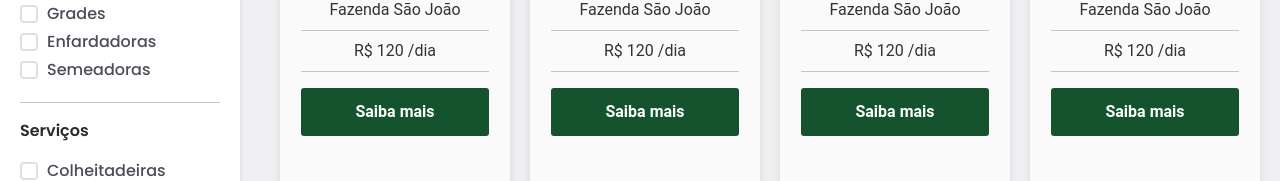
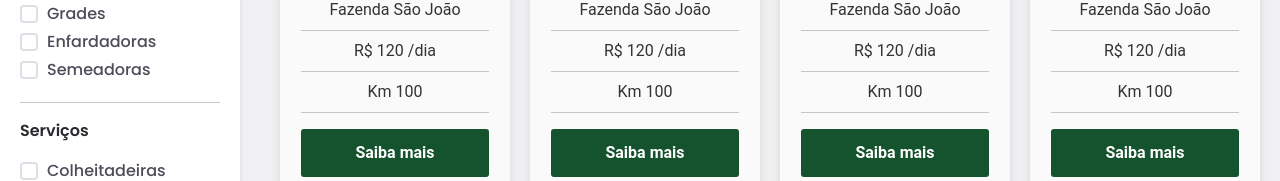
Before and after one commit to Jh0wjso/Geniuscon2022, a React (Vite) app in the folder Client/: page /locacao in a window 1280 px wide. Shown: the part 429-610 px from the top of the page. Built offline with nearby package versions, Linux system fonts and the light colour scheme; data requests are answered from the project's data file.

Commit message:
:lipstick: feat add km no card locacao

```diff
--- a/Client/src/components/Card/index.tsx
+++ b/Client/src/components/Card/index.tsx
@@ -9,6 +9,7 @@ interface CardProps {
   preco: number
   categoria: string
   marca: string
+  distancia: string
 }
 
 export default function Card({
@@ -19,6 +20,7 @@ export default function Card({
   title,
   proprietario,
   preco,
+  distancia,
 }: CardProps) {
   return (
     <div className="card">
@@ -33,6 +35,7 @@ export default function Card({
           <p>{marca}</p>
           <p>{proprietario}</p>
           <p>R$ {preco} /dia</p>
+          <p>Km {distancia}</p>
         </div>
         <div className="card-redirect">
           <Link to={''}>Saiba mais</Link>
--- a/Client/src/screens/Locacao/index.tsx
+++ b/Client/src/screens/Locacao/index.tsx
@@ -51,6 +51,7 @@ export default function Locacao() {
                 categoria={item.categoria}
                 proprietario={item.fazenda}
                 marca={item.marca}
+                distancia="100"
               />
             )
           })}
```
